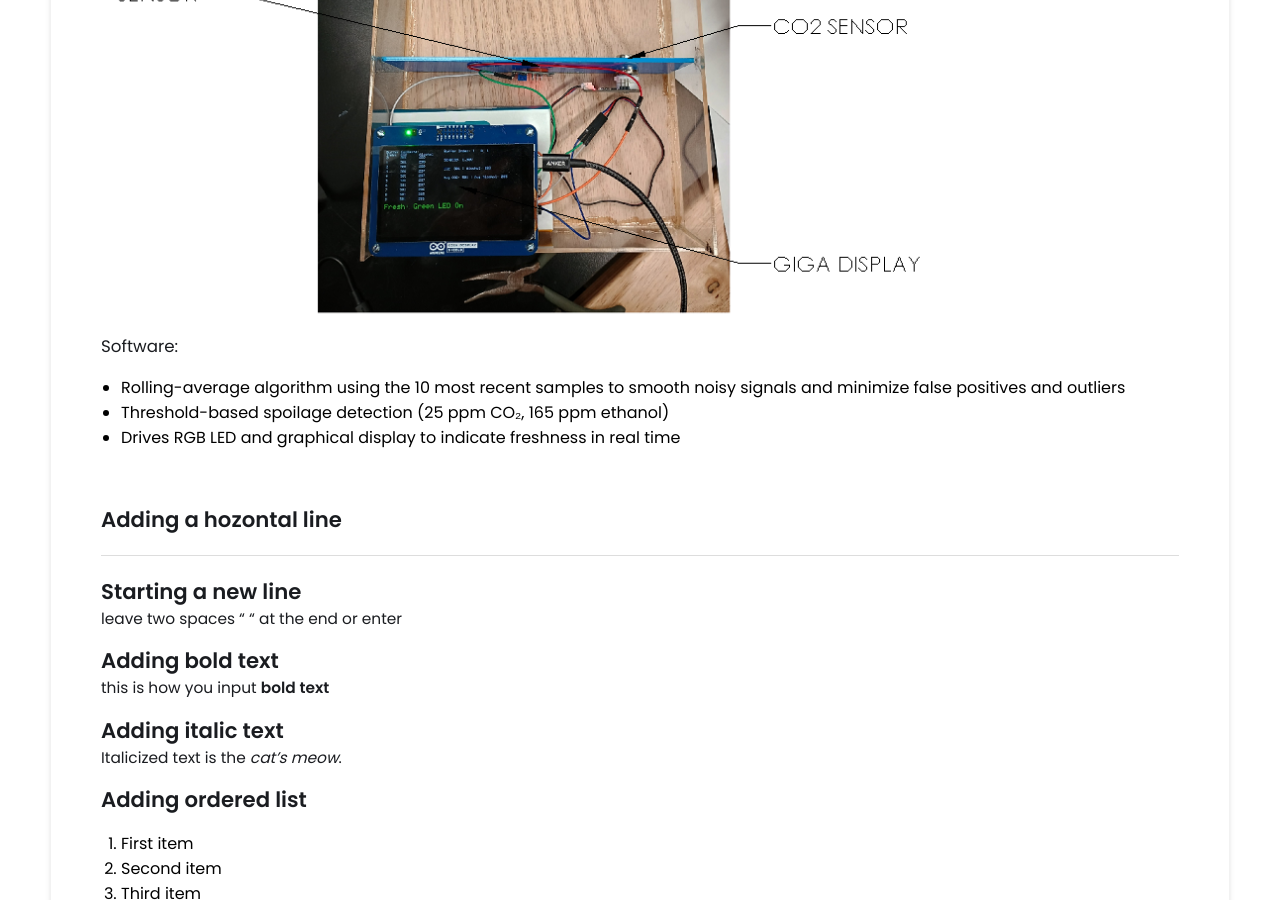
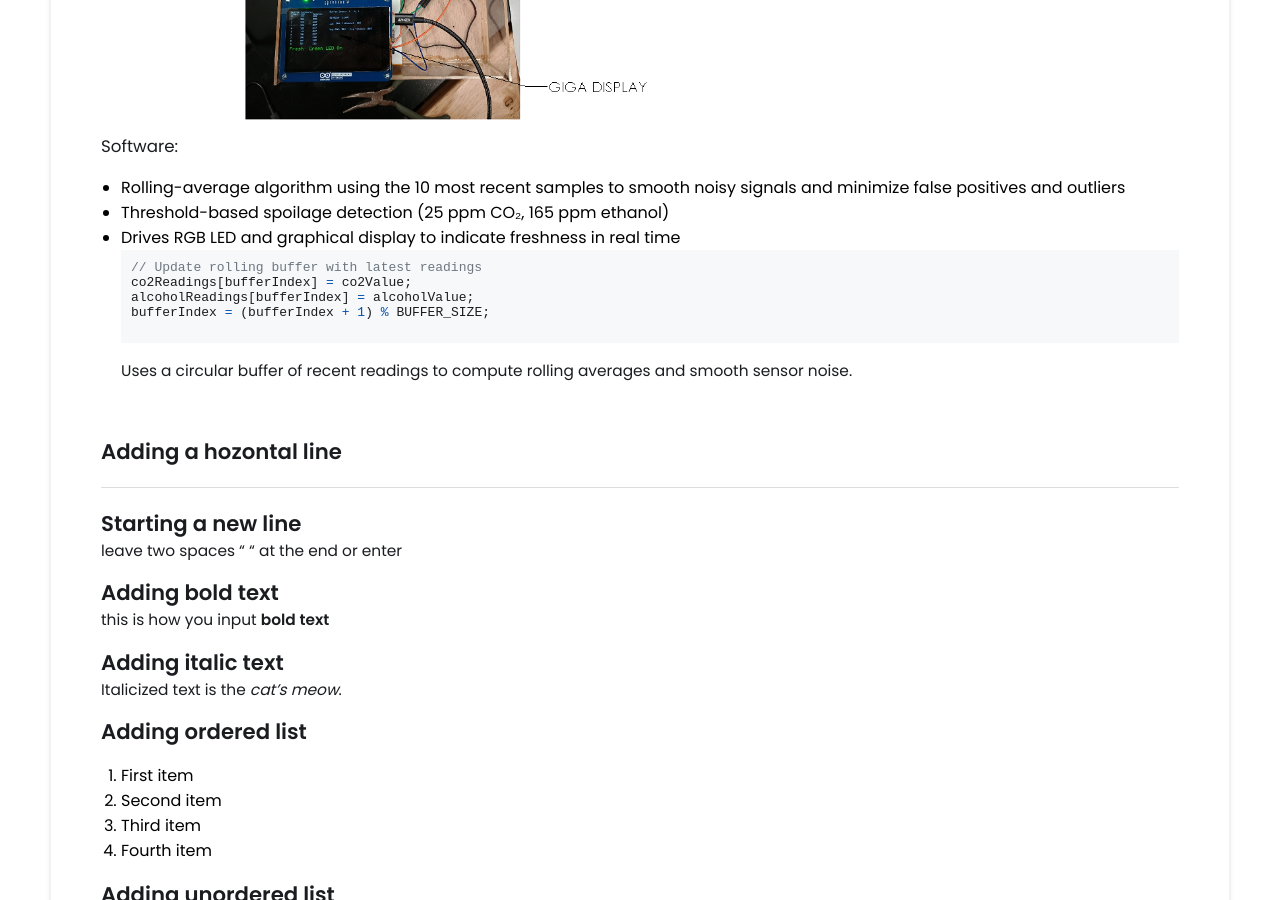
Before and after one commit to zeshui-song/zeshui-song.github.io, a Jekyll site: the page built from _projects/Gigasniffer/index.md, in a window 1280 px wide and 900 px high, scrolled down 1537 px. Built offline with Jekyll 4.4.1, drawn with Linux system fonts in a browser that asks for light colours.

Commit message:
more info

````diff
--- a/_projects/Gigasniffer/index.md
+++ b/_projects/Gigasniffer/index.md
@@ -26,12 +26,19 @@ GigaSniffer is a sensor-based freshness indicator that evaluates produce conditi
 - Arduino Mega (upgraded from Uno due to memory constraints)
 - Laser-cut acrylic and wood enclosure for controlled sensing
 - Integrated display for real-time feedback
-{% include image-gallery.html images="Diagram.png" height="600" %}
+{% include image-gallery.html images="Diagram.png" height="400" %}
 
 ### Software:
 - Rolling-average algorithm using the 10 most recent samples to smooth noisy signals and minimize false positives and outliers
 - Threshold-based spoilage detection (25 ppm CO₂, 165 ppm ethanol)
 - Drives RGB LED and graphical display to indicate freshness in real time
+```c
+// Update rolling buffer with latest readings
+co2Readings[bufferIndex] = co2Value;
+alcoholReadings[bufferIndex] = alcoholValue;
+bufferIndex = (bufferIndex + 1) % BUFFER_SIZE;
+```
+Uses a circular buffer of recent readings to compute rolling averages and smooth sensor noise.
 
 
 
````
